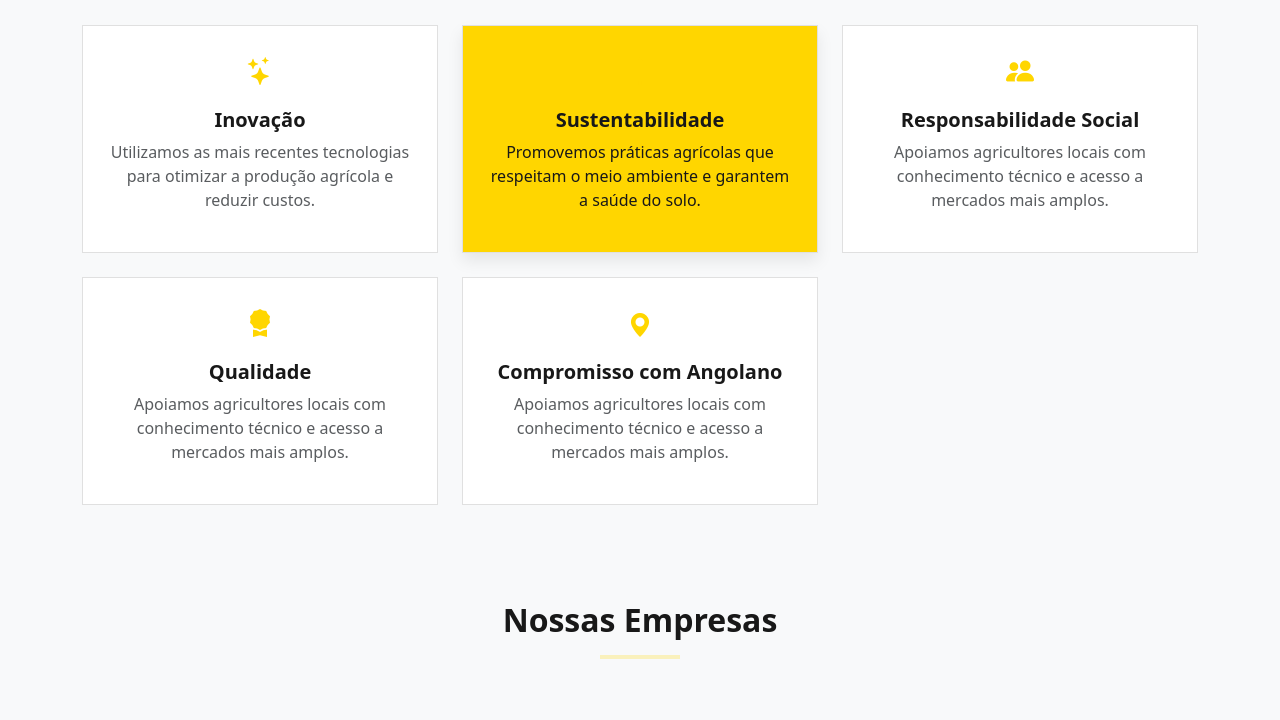
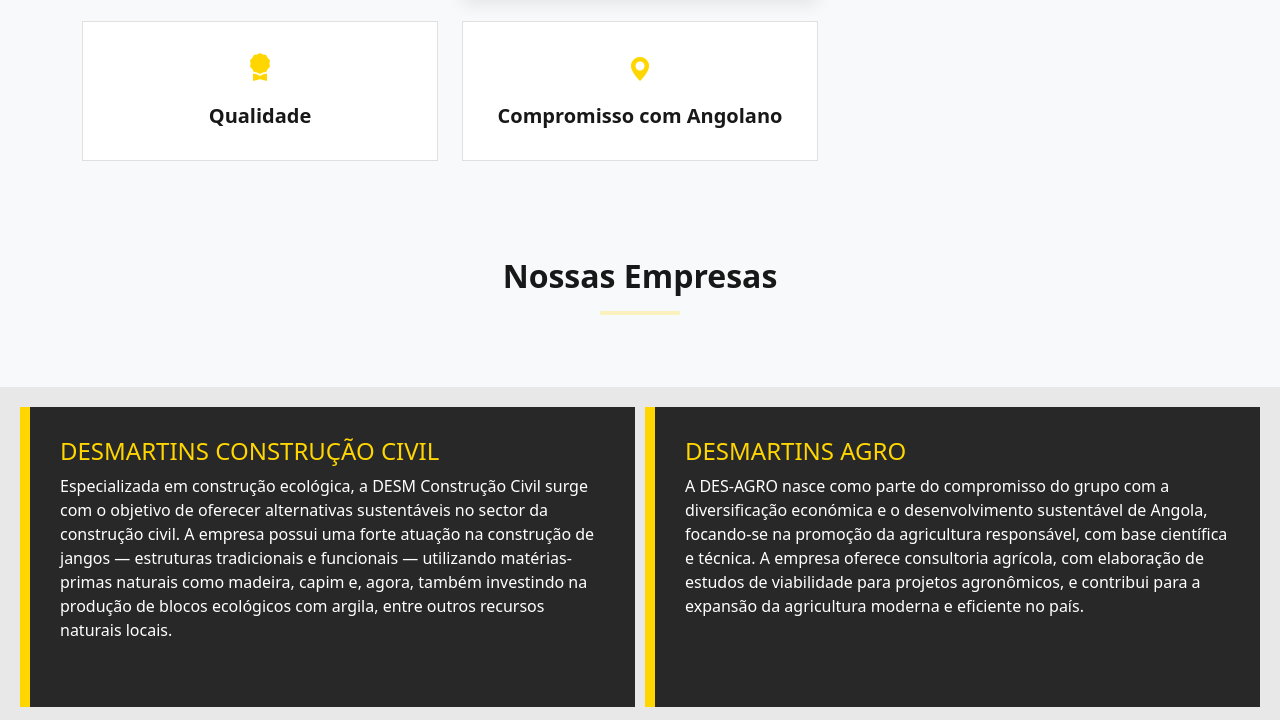
Before and after one commit to mr0xff/trashsite, a plain HTML site: page index.html in a window 1280 px wide. Shown: the part 1629-2349 px from the top of the page. Drawn offline with nearby package versions, Linux system fonts and the light colour scheme.

Commit message:
add: mudando aspecto

```diff
--- a/index.html
+++ b/index.html
@@ -45,9 +45,9 @@
     <div class="container">
       <div class="row align-items-center">
         <!-- Texto -->
-        <div class="col-lg-6">
+        <div>
           <h1 class="hero-title display-5">GRUPO DESMARTINS</h1>
-          <p class="lead mt-3 text-muted">O Grupo DESMARTINS, sediado em Benguela (Angola),
+          <p class="mt-3 text-muted">O Grupo DESMARTINS, sediado em Benguela (Angola),
             atua estrategicamente nos sectores da construção civil e agronomia, por meio das empresas DESM Construção
             Civil e DES-Agro. Comprometido com a inovação, sustentabilidade e impacto social, oferece soluções
             ecológicas e economicamente viáveis. Se quiser uma versão ainda mais breve ou adaptada para outro formato
@@ -99,9 +99,6 @@
               <i class="bi bi-stars"></i>
             </div>
             <h5 class="fw-bold">Inovação</h5>
-            <p class="text-muted mt-2">
-              Utilizamos as mais recentes tecnologias para otimizar a produção agrícola e reduzir custos.
-            </p>
           </div>
         </div>
         <!-- Card 2 -->
@@ -111,9 +108,6 @@
               <i class="bi bi-tree-fill"></i>
             </div>
             <h5 class="fw-bold">Sustentabilidade</h5>
-            <p class="text-muted mt-2">
-              Promovemos práticas agrícolas que respeitam o meio ambiente e garantem a saúde do solo.
-            </p>
           </div>
         </div>
         <!-- Card 3 -->
@@ -123,9 +117,6 @@
               <i class="bi bi-people-fill"></i>
             </div>
             <h5 class="fw-bold">Responsabilidade Social</h5>
-            <p class="text-muted mt-2">
-              Apoiamos agricultores locais com conhecimento técnico e acesso a mercados mais amplos.
-            </p>
           </div>
         </div>
         <!-- Card 4 -->
@@ -135,9 +126,6 @@
               <i class="bi bi-award-fill"></i>
             </div>
             <h5 class="fw-bold">Qualidade</h5>
-            <p class="text-muted mt-2">
-              Apoiamos agricultores locais com conhecimento técnico e acesso a mercados mais amplos.
-            </p>
           </div>
         </div>
         <!-- Card 5 -->
@@ -147,9 +135,6 @@
               <i class="bi bi-geo-alt-fill fs-4"></i>
             </div>
             <h5 class="fw-bold">Compromisso com Angolano</h5>
-            <p class="text-muted mt-2">
-              Apoiamos agricultores locais com conhecimento técnico e acesso a mercados mais amplos.
-            </p>
           </div>
         </div>
       </div>
```
